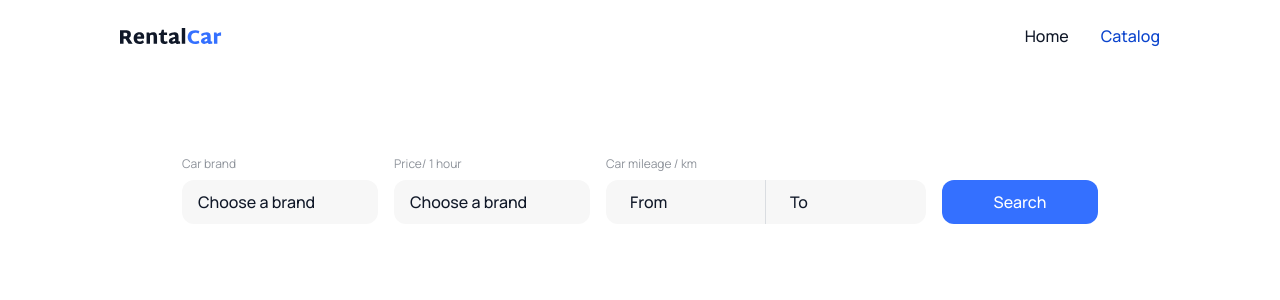
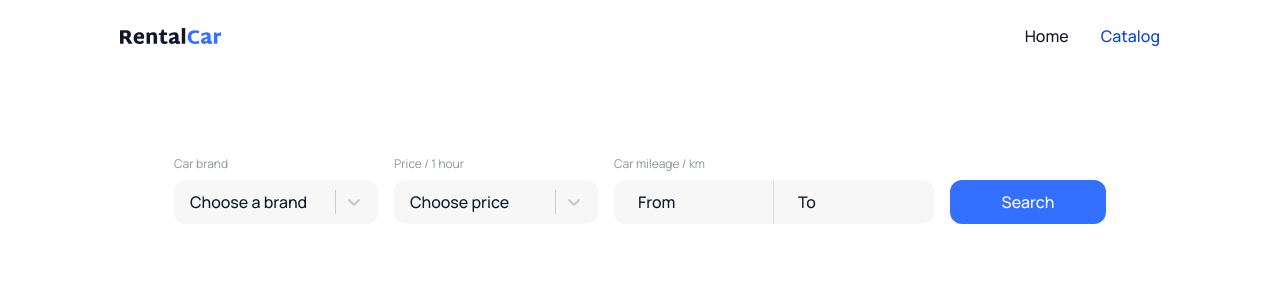
Before and after one commit to vfxtruegsg/RentalCar, a React (Vite) app: page /catalog in a window 1280 px wide. Shown: the top 300 px of the page. Built offline with nearby package versions, Linux system fonts and the light colour scheme.

Commit message:
completed pagination fields settings

```diff
--- a/package.json
+++ b/package.json
@@ -20,15 +20,14 @@
     "react-hot-toast": "^2.5.2",
     "react-redux": "^9.2.0",
     "react-router-dom": "^7.6.0",
-    "react-spinners": "^0.17.0",
-    "tailwindcss": "^4.1.6"
+    "react-select": "^5.10.1",
+    "react-spinners": "^0.17.0"
   },
   "devDependencies": {
     "@eslint/js": "^9.25.0",
     "@types/react": "^19.1.2",
     "@types/react-dom": "^19.1.2",
     "@vitejs/plugin-react-swc": "^3.9.0",
-    "daisyui": "^5.0.35",
     "eslint": "^9.25.0",
     "eslint-plugin-react-hooks": "^5.2.0",
     "eslint-plugin-react-refresh": "^0.4.19",
--- a/src/components/PaginationFields/PaginationFields.jsx
+++ b/src/components/PaginationFields/PaginationFields.jsx
@@ -1,3 +1,4 @@
+import Select from 'react-select';
 import css from './PaginationFields.module.css';
 import { useSearchParams } from 'react-router-dom';
 import { useEffect, useState } from 'react';
@@ -21,43 +22,48 @@ const pricePerHour = [
   '150'
 ];
 
+const selectOptions = (data) => {
+  return data.map((item) => ({
+    value: item.toLowerCase(),
+    label: item
+  }));
+};
+
 const PaginationFields = ({ carList }) => {
   const [searchParams, setSearchParams] = useSearchParams();
 
-  const [selectBrand, setSelectBrand] = useState();
-  const [selectPrice, setSelectPrice] = useState();
-  const [selectFromMileage, setFromMileage] = useState('');
-  const [selectToMileage, setToMileage] = useState('');
+  const brandOptions = selectOptions(carList);
+  const priceOptions = selectOptions(pricePerHour);
+
+  const getOptionByValue = (options, value) =>
+    options.find((option) => option.value === value) ?? null;
+
+  const [selectBrand, setSelectBrand] = useState(
+    getOptionByValue(brandOptions, searchParams.get('brand'))
+  );
+  const [selectPrice, setSelectPrice] = useState(
+    getOptionByValue(priceOptions, searchParams.get('rentalPrice'))
+  );
+  const [selectFromMileage, setFromMileage] = useState(
+    searchParams.get('minMileage') ?? ''
+  );
+  const [selectToMileage, setToMileage] = useState(
+    searchParams.get('maxMileage') ?? ''
+  );
 
   const mileageFieldId = nanoid();
-
-  const onSelectBrand = (e) => {
-    setSelectBrand(e.target.value);
-  };
-
-  const onSelectPrice = (e) => {
-    setSelectPrice(e.target.value);
-  };
-
-  const onSelectFromMileage = (e) => {
-    setFromMileage(e.target.value);
-  };
-
-  const onSelectToMileage = (e) => {
-    setToMileage(e.target.value);
-  };
 
   useEffect(() => {
     const params = new URLSearchParams(searchParams);
 
     if (selectBrand) {
-      params.set('brand', selectBrand);
+      params.set('brand', selectBrand.value);
     } else {
       params.delete('brand');
     }
 
     if (selectPrice) {
-      params.set('rentalPrice', selectPrice);
+      params.set('rentalPrice', selectPrice.value);
     } else {
       params.delete('rentalPrice');
     }
@@ -88,34 +94,92 @@ const PaginationFields = ({ carList }) => {
     <form className={css.paginationForm}>
       <fieldset className={css.fieldset}>
         <label className={css.label}>Car brand</label>
-        <select
+        <Select
+          options={selectOptions(carList)}
           value={selectBrand}
-          onChange={onSelectBrand}
-          className={css.select}
-        >
-          <option>Choose a brand</option>
-          {carList.map((item, index) => (
-            <option value={item.toLowerCase()} key={index}>
-              {item}
-            </option>
-          ))}
-        </select>
+          onChange={(selectedOption) => {
+            setSelectBrand(selectedOption);
+          }}
+          placeholder="Choose a brand"
+          classNamePrefix="custom-select"
+          styles={{
+            control: (base) => ({
+              ...base,
+              border: 'none',
+              background: '#f7f7f7',
+              borderRadius: '12px',
+              minHeight: '44px',
+              padding: '2px 6px',
+              fontSize: '16px'
+            }),
+            placeholder: (base) => ({
+              ...base,
+              color: '#101828'
+            }),
+            menu: (base) => ({
+              ...base,
+              borderRadius: '12px',
+              color: '#8d929a',
+              zIndex: 5
+            }),
+            option: (base, state) => ({
+              ...base,
+              background: 'transparent',
+              color: state.isSelected ? '#101828' : '#8d929a',
+              padding: '12px 16px',
+              cursor: 'pointer'
+            }),
+            indicatorSeparator: (base) => ({
+              ...base,
+              color: '#101828'
+            })
+          }}
+        />
       </fieldset>
 
       <fieldset className={css.fieldset}>
-        <label className={css.label}>Price/ 1 hour</label>
-        <select
+        <label className={css.label}>Price / 1 hour</label>
+        <Select
+          options={selectOptions(pricePerHour)}
           value={selectPrice}
-          onChange={onSelectPrice}
-          className={css.select}
-        >
-          <option>Choose a brand</option>
-          {pricePerHour.map((item, index) => (
-            <option value={item.toLowerCase()} key={index}>
-              {item}
-            </option>
-          ))}
-        </select>
+          onChange={(selectedOption) => {
+            setSelectPrice(selectedOption);
+          }}
+          placeholder="Choose price"
+          classNamePrefix="custom-select"
+          styles={{
+            control: (base) => ({
+              ...base,
+              border: 'none',
+              background: '#f7f7f7',
+              borderRadius: '12px',
+              minHeight: '44px',
+              padding: '2px 6px',
+              fontSize: '16px'
+            }),
+            placeholder: (base) => ({
+              ...base,
+              color: '#101828'
+            }),
+            menu: (base) => ({
+              ...base,
+              borderRadius: '12px',
+              color: '#8d929a',
+              zIndex: 5
+            }),
+            option: (base, state) => ({
+              ...base,
+              background: 'transparent',
+              color: state.isSelected ? '#101828' : '#8d929a',
+              padding: '12px 16px',
+              cursor: 'pointer'
+            }),
+            indicatorSeparator: (base) => ({
+              ...base,
+              color: '#101828'
+            })
+          }}
+        />
       </fieldset>
 
       <div className={css.mileageFieldsContainer}>
@@ -125,7 +189,9 @@ const PaginationFields = ({ carList }) => {
         <div>
           <input
             value={selectFromMileage}
-            onChange={onSelectFromMileage}
+            onChange={(e) => {
+              setFromMileage(e.target.value);
+            }}
             id={mileageFieldId}
             className={css.fromMileage}
             type="number"
@@ -133,7 +199,9 @@ const PaginationFields = ({ carList }) => {
           />
           <input
             value={selectToMileage}
-            onChange={onSelectToMileage}
+            onChange={(e) => {
+              setToMileage(e.target.value);
+            }}
             className={css.toMileage}
             type="number"
             placeholder="To"
@@ -144,7 +212,7 @@ const PaginationFields = ({ carList }) => {
       <button
         type="submit"
         style={{ marginBottom: -24, width: 156 }}
-        className={`blue-btn`}
+        className="blue-btn"
       >
         Search
       </button>
--- a/src/components/PaginationFields/PaginationFields.module.css
+++ b/src/components/PaginationFields/PaginationFields.module.css
@@ -10,6 +10,10 @@
 
 /* select */
 
+.fieldset {
+  width: 204px;
+}
+
 .label {
   display: block;
   font-weight: 400;
@@ -19,19 +23,26 @@
   color: var(--navy-gray);
 }
 
-.select {
-  display: block;
-  width: 196px;
-  height: 44px;
-  padding: 12px 16px;
+.custom-select__control {
   border-radius: 12px;
-  appearance: none;
-  background-color: var(--light-white);
+  border: none;
+  padding: 4px 8px;
+  min-height: 48px;
+  font-size: 14px;
+  box-shadow: none;
+  cursor: pointer;
 }
 
-.select:focus {
-  border-color: #007bff;
-  outline: none;
+.custom-select__menu {
+  border-radius: 12px;
+  box-shadow: 0 4px 36px 0 rgba(0, 0, 0, 0.02);
+  overflow: hidden;
+  z-index: 5;
+}
+
+.custom-select__option {
+  padding: 12px 16px;
+  cursor: pointer;
 }
 
 /* mileage fields */
@@ -40,14 +51,6 @@
   display: flex;
   align-items: start;
   flex-direction: column;
-}
-
-.label {
-  font-weight: 400;
-  font-size: 12px;
-  line-height: 1.33333;
-  padding-bottom: 8px;
-  color: var(--navy-gray);
 }
 
 .fromMileage {
--- a/src/index.css
+++ b/src/index.css
@@ -1,4 +1,2 @@
 @import url('./css/reset.css');
 @import url('./css/base.css');
-@import 'tailwindcss';
-@plugin "daisyui";
--- a/src/pages/CatalogPage/CatalogPage.jsx
+++ b/src/pages/CatalogPage/CatalogPage.jsx
@@ -1,13 +1,38 @@
 import { useEffect } from 'react';
+import css from './CatalogPage.module.css';
 import PaginationFields from '../../components/PaginationFields/PaginationFields.jsx';
 
 const CatalogPage = () => {
   useEffect(() => {}, []);
 
   return (
-    <>
-      <PaginationFields carList={['bmw', 'audi', 'porshe']} />
-    </>
+    <section className={css.catalogPageSection}>
+      <PaginationFields
+        carList={[
+          'Aston Martin',
+          'Audi',
+          'BMW',
+          'Bentley',
+          'Buick',
+          'Chevrolet',
+          'Chrysler',
+          'GMC',
+          'HUMMER',
+          'Hyundai',
+          'Kia',
+          'Lamborghini',
+          'Land Rover',
+          'Lincoln',
+          'MINI',
+          'Mercedes-Benz',
+          'Mitsubishi',
+          'Nissan',
+          'Pontiac',
+          'Subaru',
+          'Volvo'
+        ]}
+      />
+    </section>
   );
 };
 
--- a/src/pages/CatalogPage/CatalogPage.module.css
+++ b/src/pages/CatalogPage/CatalogPage.module.css
@@ -0,0 +1,3 @@
+.catalogPageSection {
+  height: calc(100vh - 72px);
+}
```
Also changed, not shown: 1 other file (tests, documents, lock files or other folders).
